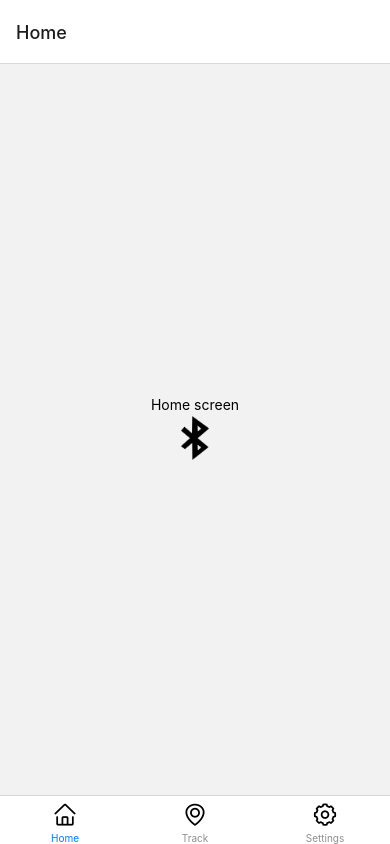
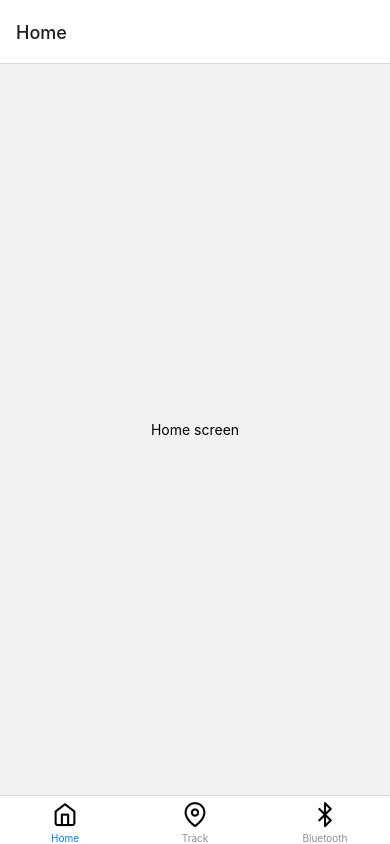
Before and after one commit to WagginJack/AeroTrace, a React Native app: screen /Track in a window 390 px wide. Built offline with nearby package versions, Linux system fonts and the light colour scheme.

Commit message:
icon updates and changed settings tab

```diff
--- a/package.json
+++ b/package.json
@@ -17,6 +17,7 @@
     "react": "18.2.0",
     "react-native": "0.73.6",
     "react-native-ble-manager": "^11.3.2",
+    "react-native-fs": "^2.20.0",
     "react-native-maps": "^1.12.0",
     "react-native-safe-area-context": "^4.9.0",
     "react-native-screens": "^3.30.1",
--- a/src/App.js
+++ b/src/App.js
@@ -1,5 +1,5 @@
 import React from 'react';
-import Icon from 'react-native-vector-icons/AntDesign';
+import Icon from 'react-native-vector-icons/Feather';
 // import type { PropsWithChildren} from 'react';Push to Mac
 import {
   SafeAreaView,
@@ -22,12 +22,12 @@ import { createBottomTabNavigator } from '@react-navigation/bottom-tabs';
 //Screens
 import HomeStack from './screens/HomeStack';
 import TrackStack from './screens/TrackStack';
-import Settings from './screens/Settings'
+import Bluetooth from './screens/Bluetooth'
 
 // export type RootStackParamList = {
 //    Home: undefined;
 //    Track: {productId: string}
-//    Settings: {productId: string}
+//    Bluetooth: {productId: string}
 // };
 
 const Tab = createBottomTabNavigator()
@@ -53,16 +53,16 @@ function App() {
             tabBarShowLabel: true,
             title: "Track",
             headerShown: false,
-            tabBarIcon: () => <Icon name="enviromento" size={25}/>,
+            tabBarIcon: () => <Icon name="map-pin" size={25}/>,
           }}
         />
         <Tab.Screen
-          name='Setting'
-          component={Settings}
+          name='Bluetooth'
+          component={Bluetooth}
           options={{
             tabBarShowLabel: true,
-            title: "Settings",
-            tabBarIcon: () => <Icon name="setting" size={25}/>,
+            title: "Bluetooth",
+            tabBarIcon: () => <Icon name="bluetooth" size={25}/>,
           }}
         />
       </Tab.Navigator>
--- a/src/screens/Bluetooth.js
+++ b/src/screens/Bluetooth.js
@@ -1,12 +1,10 @@
-import React, { useState, useEffect } from 'react';
+import React, { useState, useEffect, useDebugValue } from 'react';
 import { View, Text, Button, FlatList } from 'react-native';
 import BleManager from 'react-native-ble-manager';
-
+import * as RNFS from 'react-native-fs';
 import { NativeEventEmitter, NativeModules } from 'react-native';
 const { BleManagerModule } = NativeModules;
 const bleManagerEmitter = new NativeEventEmitter(BleManagerModule);
-
-let BLEid = ''
 
 
 const Bluetooth = () => {
@@ -37,7 +35,7 @@ const Bluetooth = () => {
           // for (let i = 0; i < bytes.length; i++) {
           //   binary += String.fromCharCode(bytes.charCodeAt(i));
           // }
-          console.log(String.fromCharCode(...value));
+          console.log(String.fromCharCode(...value)); //console logging received data
         }
       );
 
@@ -68,6 +66,7 @@ const Bluetooth = () => {
   };
 
   const connectToDevice = (device) => {
+    // console.log("This is Device ID:" + device.id);
     BleManager.connect(device.id).then(() => {
       BLEid = device.id;
       console.log('Connected to device:', device.name);
@@ -93,6 +92,21 @@ const Bluetooth = () => {
   const renderItem = ({ item }) => (
     <Button
       title={`${item.name || 'Unknown'} (${item.id})`}
+      // onPress={() => {
+      //   var path = RNFS.DocumentDirectoryPath + '/currentDevice.txt'
+      //   console.log("ItemID is:" + item.id)
+      //   RNFS.writeFile(path, item.id, 'utf8')
+      //   .then(() => {
+      //     console.log('Current device saved successfully');
+      //       RNFS.readDir(RNFS.DocumentDirectoryPath + '/currentDevice.txt')
+      //       .then((result) => {
+      //         console.log('File Reads: ', result);
+      //       })
+      //     })
+      //   .catch((err) => {
+      //     console.log('Failed to save current device:', err);
+      //   });
+      // }}
       onPress={() => connectToDevice(item)}
     />
   );
--- a/src/screens/Home.js
+++ b/src/screens/Home.js
@@ -10,12 +10,12 @@ const Home = ({navigation}) => {
     return (
         <View style={{ flex: 1, justifyContent: 'center', alignItems: 'center' }}>
           <Text>Home screen</Text>
-
+{/*
           <ImageButton
         onPress={() => navigation.navigate('Bluetooth')}
         imageStyle={styles.image}
         source={require("../../assets/icon.png")}
-      />
+      /> */}
         </View>
       );
 }
--- a/src/screens/Track.js
+++ b/src/screens/Track.js
@@ -1,18 +1,83 @@
-import { ImageBackground, Button, StyleSheet, Text, View } from 'react-native'
+import { ImageBackground, Button, StyleSheet, Text, useEffect, View } from 'react-native'
 import React from 'react'
 import ImageButton from '../../components/ImageButton';
 import MapView, { PROVIDER_GOOGLE } from 'react-native-maps';
 
+import { NativeEventEmitter, NativeModules } from 'react-native';
+const { BleManagerModule } = NativeModules;
+const bleManagerEmitter = new NativeEventEmitter(BleManagerModule);
+
+// const connectToDevice = (device) => {
+//     console.log("This is Device ID:" + device.id);
+//     BleManager.connect(device.id).then(() => {
+//       BLEid = device.id;
+//       console.log('Connected to device:', device.name);
+//       BleManager.retrieveServices(device.id).then((peripheralInfo) => {
+//         console.log('Peripheral info:', peripheralInfo);
+//         const serviceUUID = 'adaf0001-4369-7263-7569-74507974686e';
+//         const characteristicUUID = 'adaf0003-4369-7263-7569-74507974686e';
+//         BleManager.startNotification(device.id, serviceUUID, characteristicUUID).then(() => {
+//           console.log('Notifications started');
+//           //setNotificationOn(true); // This will cause a re-render
+//         }).catch((error) => {
+//           console.log('Failed to start notifications:', error);
+//         });
+//       }).catch((error) => {
+//         console.log('Failed to retrieve peripheral services:', error);
+//       });
+//     }).catch((error) => {
+//       console.log('Failed to connect to device:', error);
+//     });
+//   };
+
+
+
 const Track = ({ navigation }) => {
+
+    // useEffect(() => {
+    //     BleManager.start({ showAlert: false });
+
+    //     return () => {
+    //       BleManager.stopScan();
+    //     };
+    //   }, []);
+
+    // useEffect(() => {
+    //     // if (NotificationOn == true) {
+    //       //console.log("NotificationOn status: " + NotificationOn);
+    //       // Add listener for notifications
+    //       const subscription = bleManagerEmitter.addListener(
+    //         'BleManagerDidUpdateValueForCharacteristic',
+    //         ({ value, peripheral, characteristic, service }) => {
+    //           //console.log("converting to bytes");
+    //           // Convert base64 string to byte array
+    //           //let asciiText = String.fromCharCode(...value);
+    //           // let binary = '';
+    //           // for (let i = 0; i < bytes.length; i++) {
+    //           //   binary += String.fromCharCode(bytes.charCodeAt(i));
+    //           // }
+    //           console.log(String.fromCharCode(...value)); //console logging received data
+    //         }
+    //       );
+
+    //       // Clean up the listener on component unmount
+    //       return () => subscription.remove();
+    //     //}
+    //   }, []); // Re-run the effect when `NotificationOn` changes
+
+
+
+
+
     return (
         <View style={{ flex: 1, justifyContent: 'center', alignItems: 'center' }}>
-            <View style={styles.bluetooth}>
+            {/* <View style={styles.bluetooth}>
                 <ImageButton
                     onPress={() => navigation.navigate('Bluetooth')}
                     imageStyle={styles.image_bluetooth}
                     source={require("../../assets/icon.png")}
                 />
-            </View>
+            </View> */}
             <View style={styles.map}>
                 <MapView
                     // provider={PROVIDER_GOOGLE} // remove if not using Google Maps
```
Also changed, not shown: src/screens/currentDevice.txt (added), 2 other files (tests, documents, lock files or other folders).
